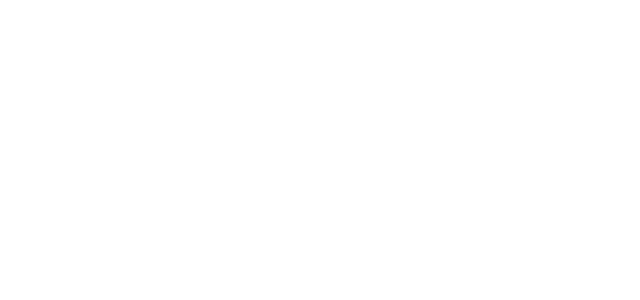
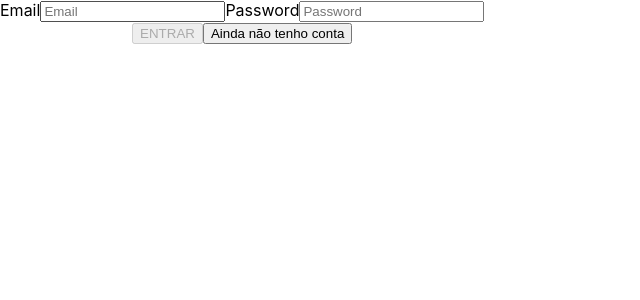
Before and after one commit to tryber/sd-03-trybeer-7, a React (Create React App) app in the folder front-end/: page / in a window 1280 px wide. Before the commit this address led to /login. Shown: the top 300 px of the page, without its empty margins (0-640 px from the left). Built offline with nearby package versions, Linux system fonts and the light colour scheme.

Commit message:
Mudanças na lógica de redirecionamento

```diff
--- a/front-end/src/App.js
+++ b/front-end/src/App.js
@@ -1,5 +1,5 @@
 import React from 'react';
-import { BrowserRouter as Router, Switch, Route, Redirect } from 'react-router-dom';
+import { BrowserRouter as Router, Switch, Route } from 'react-router-dom';
 import AuthProvider from './context/AuthContextProvider';
 import './App.css';
 import LoginPage from './pages/LoginPage';
@@ -7,15 +7,13 @@ import RegisterPage from './pages/Register/RegisterPage';
 import NavBar from './components/NavBar';
 
 function App() {
+  const path = window.location.pathname;
   return (
     <div className="App">
       <AuthProvider>
         <Router>
           <Switch>
-            <Redirect to="/login">
-              <Route exact path="/"/>
-            </Redirect>
-            <Route exact path="/login" component={ LoginPage } />
+            <Route exact path={ path === '/' || '/login' } component={ LoginPage } />
             <Route path="/register" component={ RegisterPage } />
             <Route path="/navbartest" component={ NavBar } />
           </Switch>
```
